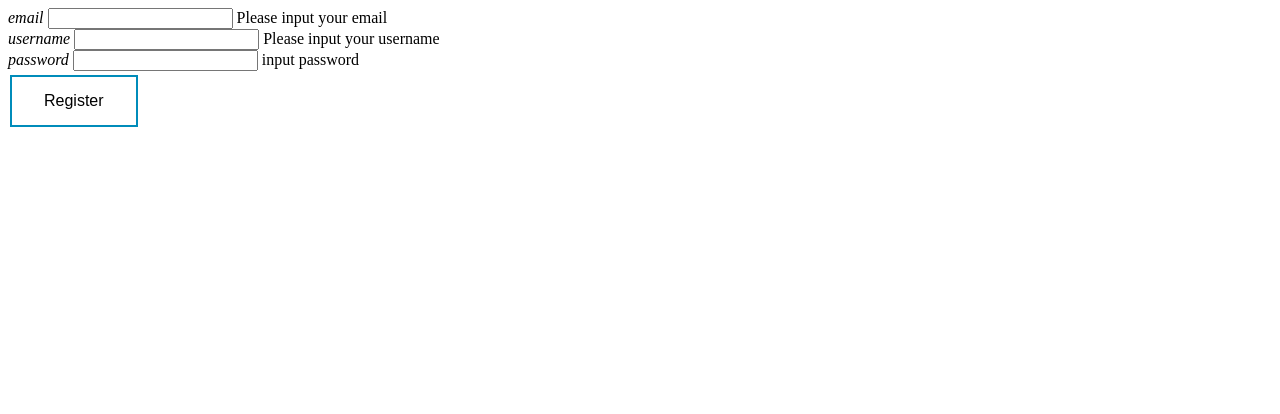
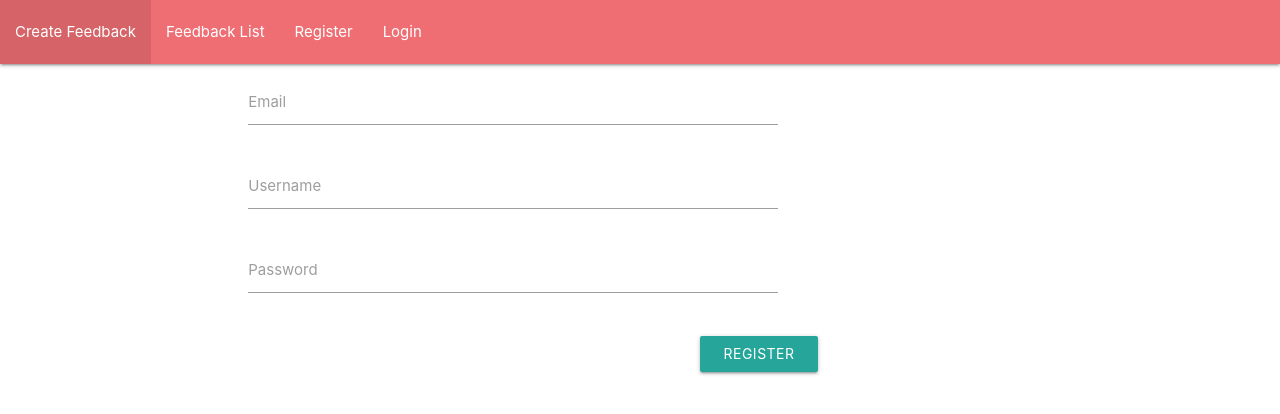
Before and after one commit to patrikas159/feedback, a Flask app: page /register in a window 1280 px wide. Shown: the top 414 px of the page. Run offline with Flask 2, Linux system fonts and the light colour scheme.

Commit message:
login, register front end

```diff
--- a/forms/category.py
+++ b/forms/category.py
@@ -1 +1 @@
-categories = {"Imone":"Imone", "Preke":"Preke"}
+categories = {"Company":"Company", "Product":"Product"}
--- a/forms/feedback_form.py
+++ b/forms/feedback_form.py
@@ -1,11 +1,14 @@
-from wtforms import StringField, TextAreaField, SelectField
+from wtforms import StringField, TextAreaField, SelectField, IntegerField
 from flask_wtf import FlaskForm
 from wtforms.validators import InputRequired
 from .category import categories
+from .ivertinimas import ivertinimas
 
 
 class FeedbackForm(FlaskForm):
 
     name = StringField("Title:",validators=[InputRequired()])
     category = SelectField('Category', choices=categories.values())
+    ivertinimas = SelectField('Rating', choices=ivertinimas.values())
+    code = IntegerField('Code')
     description = TextAreaField("Description", validators=[InputRequired()])
--- /dev/null
+++ b/forms/ivertinimas.py
@@ -0,0 +1 @@
+ivertinimas = {"1":"1", "2":"2", "3":"3", "4":"4", "5":"5"}
--- a/forms/login_form.py
+++ b/forms/login_form.py
@@ -3,5 +3,5 @@ from wtforms import StringField, PasswordField
 from wtforms.validators import DataRequired
 
 class LoginForm(FlaskForm):
-    username = StringField('username',validators=[DataRequired()])
-    password = PasswordField('password', validators=[DataRequired()])
+    username = StringField('Username', validators=[DataRequired()])
+    password = PasswordField('Password', validators=[DataRequired()])
--- a/forms/registration_form.py
+++ b/forms/registration_form.py
@@ -5,6 +5,6 @@ from wtforms.fields.html5 import EmailField
 
 
 class RegisterForm(FlaskForm):
-    email = EmailField("Please input your email", validators=[DataRequired(), Email()])
-    username = StringField("Please input your username", validators=[DataRequired()])
-    password = PasswordField("input password", validators=[DataRequired()])
+    email = EmailField("Email", validators=[DataRequired(), Email()])
+    username = StringField("Username", validators=[DataRequired()])
+    password = PasswordField("Password", validators=[DataRequired()])
--- a/models/feedback.py
+++ b/models/feedback.py
@@ -6,6 +6,8 @@ class Feedback(db.Model):
     id = db.Column(db.Integer, primary_key=True)
     name = db.Column(db.VARCHAR(50), nullable=False)
     category = db.Column(db.VARCHAR(50), nullable=False)
+    ivertinimas = db.Column(db.VARCHAR(50), nullable=False)
+    kodas = db.Column(db.Integer, nullable=False)
     description = db.Column(db.VARCHAR(200), nullable=False)
     views = db.Column(db.Integer, default=0)
     user_id = db.Column(db.Integer, db.ForeignKey('User.id'), nullable=False)
--- a/static/style.css
+++ b/static/style.css
@@ -1,3 +1,4 @@
+
 .button {
   background-color: #4CAF50;
   border: none;
--- a/templates/base.html
+++ b/templates/base.html
@@ -8,7 +8,7 @@
     <!-- Compiled and minified JavaScript -->
     <script src="https://cdnjs.cloudflare.com/ajax/libs/materialize/1.0.0/js/materialize.min.js"></script>
     <meta charset="UTF-8">
-    <title>Title</title>
+
 </head>
 <body>
 {% include 'navbar.html' %}
--- a/templates/navbar.html
+++ b/templates/navbar.html
@@ -1,14 +1,23 @@
+<head>
+    <link rel="stylesheet" type="text/css" href="static/style.css">
+</head>
 <nav>
     <div class="nav-wrapper">
+
         <ul>
+
+
             <li><a href="{{ url_for("create_feedback") }}">Create Feedback</a></li>
             <li><a href="{{ url_for("index") }}">Feedback List</a></li>
             {% if session['username'] %}
+
             <li><a href="{{ url_for("logout") }}">Logout</a></li>
+
             {% else %}
             <li><a href="{{ url_for("register") }}">Register</a></li>
             <li><a href="{{ url_for("login") }}">Login</a></li>
             {% endif %}
+
         </ul>
     </div>
 </nav>
--- a/templates/register.html
+++ b/templates/register.html
@@ -1,5 +1,6 @@
 <!DOCTYPE html>
 <html lang="en">
+{% include 'base.html' %}
 <head>
     <link rel="stylesheet" type="text/css" href="static/style.css">
     <meta charset="UTF-8">
@@ -7,26 +8,44 @@
 </head>
 <body>
 <form method="POST">
+<div class="container">
+    <div class="row">
+
+
     {{ registration_form.csrf_token }}
 
-            <div class="">
-                <i class="">email</i>
+            <div class="email">
+                <div class="input-field col s12 m8">
+                <i class="material-icons prefix"></i>
                 {{ registration_form.email(class_="validate") }}
                 {{ registration_form.email.label }}
+                </div>
             </div>
-            <div class="">
-                <i class="">username</i>
+            <div class="username">
+                <div class="input-field col s12 m8">
+                <i class="material-icons prefix"></i>
                 {{ registration_form.username(class_="validate") }}
                 {{ registration_form.username.label }}
+                </div>
             </div>
-            <div class="">
-                <i class="">password</i>
+            <div class="password">
+                <div class="input-field col s12 m8">
+                <i class="material-icons prefix"></i>
                 {{ registration_form.password(class_="validate") }}
                 {{ registration_form.password.label }}
+                </div>
             </div>
-    <button type="submit" class="button button2">Register</button>
 
-</form>
 
+
+
+    </div>
+</div>
+<div style="margin-left:700px">
+                <button class="btn waves-effect waves-light" type="submit" name="action">Register
+                <i class="material-icons right"></i>
+                </button>
+            </div>
+    </form>
 </body>
 </html>
--- a/views/feedback_details.py
+++ b/views/feedback_details.py
@@ -1,6 +1,6 @@
 
 from models.feedback import Feedback
-from flask import redirect, url_for, render_template, session, flash, request
+from flask import redirect, url_for, render_template, session
 from flask.views import MethodView
 from models import db
 from models.user import User
@@ -14,7 +14,6 @@ class FeedbackDetails(MethodView):
         if feedback is None:
             return redirect(url_for('index'))
 
-        feedback.views += 1
         db.session.commit()
 
         user = User.query.filter_by(id=feedback.id).first()
```
Also changed, not shown: templates/createFeedback.html (+13 -5 lines), templates/feedbackDetails.html (+13 -11 lines), templates/index.html (+9 -6 lines), templates/login.html (+28 -9 lines), views/create_feedback.py (+7 -3 lines), feedback.db (deleted), static/css/materialize.css.
